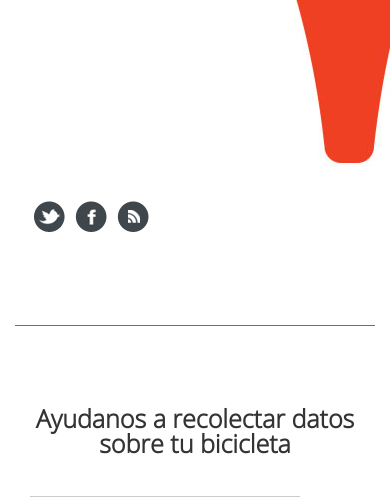
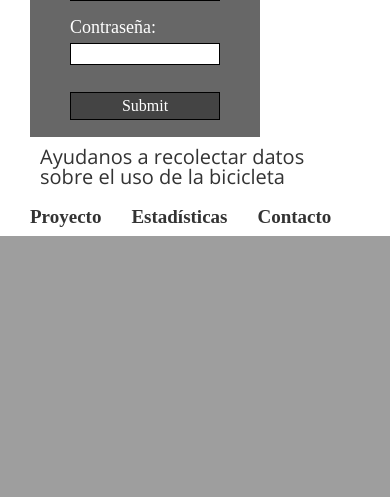
Before and after one commit to categulario/Bicitacora, a Django app: page / in a window 390 px wide; the page is wider, and only the part inside the window is pictured. Shown: the part 1051-1548 px from the top of that part. After the commit the page ends 1287 px from the top of that part, so only its background shows below. Run offline with Django 3.2, Linux system fonts and the light colour scheme; style sheets or scripts are compiled from the project's sources; parts of the project's set-up code (start-up, migrations or seed data) failed here and were passed over; some libraries are stand-ins or nearby versions; some web fonts are replaced.

Commit message:
Cambios en los estilos y el logo

```diff
--- a/xbapp/static/xbapp/css/front.css
+++ b/xbapp/static/xbapp/css/front.css
@@ -59,8 +59,8 @@
 }
 .menu {
 	font-family: OpenSans;
-	margin-top:80px;
-	margin-bottom:80px;
+	margin-top:40px;
+	margin-bottom:40px;
 	padding-left:15px;
 	color:#FFF;
 	background-color: #ee4024;
@@ -84,7 +84,7 @@
 	padding-bottom: 10px;
 }
 .subtitle{
-	font-size: 16px;
+	font-size: 22px;
 }
 .formulario input{
     width: 100%;
@@ -94,6 +94,7 @@
 .formulario label{
 	padding-top:10px;
 	padding-bottom:7px;
+	font-size: 18px;
 }
 .bigboton{
     font-family: OpenSans-Bold;
@@ -104,3 +105,11 @@
 	margin-top:20px;
 	padding:5px;
 }
+.parraf{
+	font-family: OpenSans;
+	padding: 10px;
+	font-size: 20px;
+}
+.footer .content {
+	background-color:
+}
--- a/xbapp/templates/xbapp/inicio.html
+++ b/xbapp/templates/xbapp/inicio.html
@@ -14,10 +14,10 @@
 	{% endaddtoblock %}
 	<div class="header">
 		<div class="container">
-				<div>
-					<img class="col-md-3"src="{% static 'xbapp/images/logobicitacora.jpg' %}">
+				<div class="col-md-2">
+					<img src="{% static 'xbapp/images/logobicitacoraweb.jpg' %}">
 				</div>
-				<div class="col-md-9">
+				<div class="col-md-10">
 					<div class="row">
 						<div class="col-md-9"></div>
 						<div class="col-md-3">
@@ -27,16 +27,16 @@
 						</div>
 					</div>
 				</div>
-				<div class="col-md-9 menu">
+				<div class="col-md-10 menu">
 					<ul class="navi">
 						<li>Proyecto</li>
 						<li>Estadísticas</li>
 						<li>Contacto</li>
 					</ul>
 				</div>
-				<div class="col-md-9">
+				<div class="col-md-10">
 					<div class="title">
-						Ayudanos a recolectar datos sobre tu bicicleta
+						Ayudanos a recolectar datos sobre como usas tu bicicleta
 					</div>
 				</div>
 		</div>
@@ -61,6 +61,7 @@
 					<input class="bigboton" type="submit"/ >
 				</form>
 				</div>
+				<div class="parraf">Ayudanos a recolectar datos sobre el uso de la bicicleta</div>
 
 			</div>
 		</div>
```
